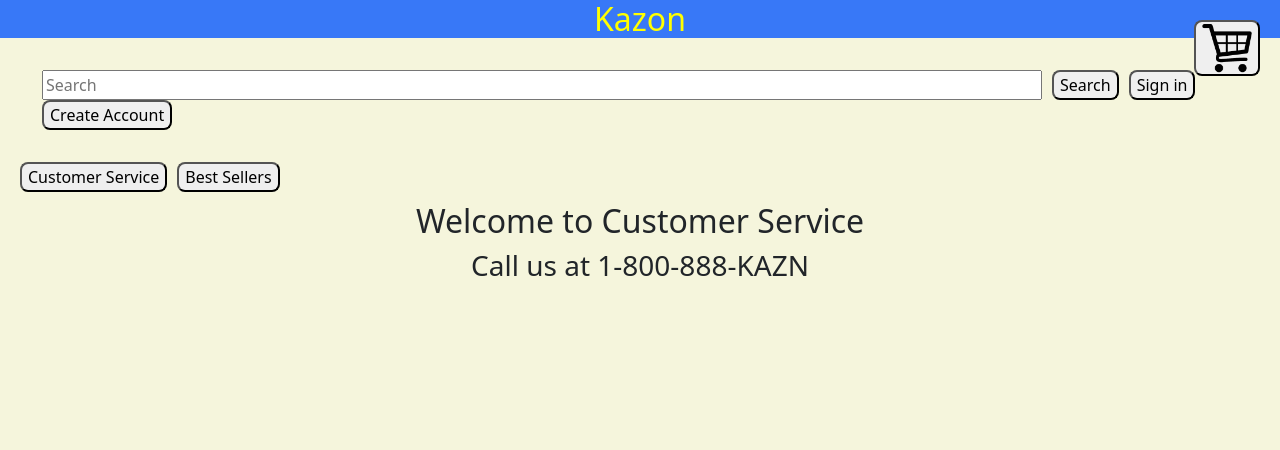
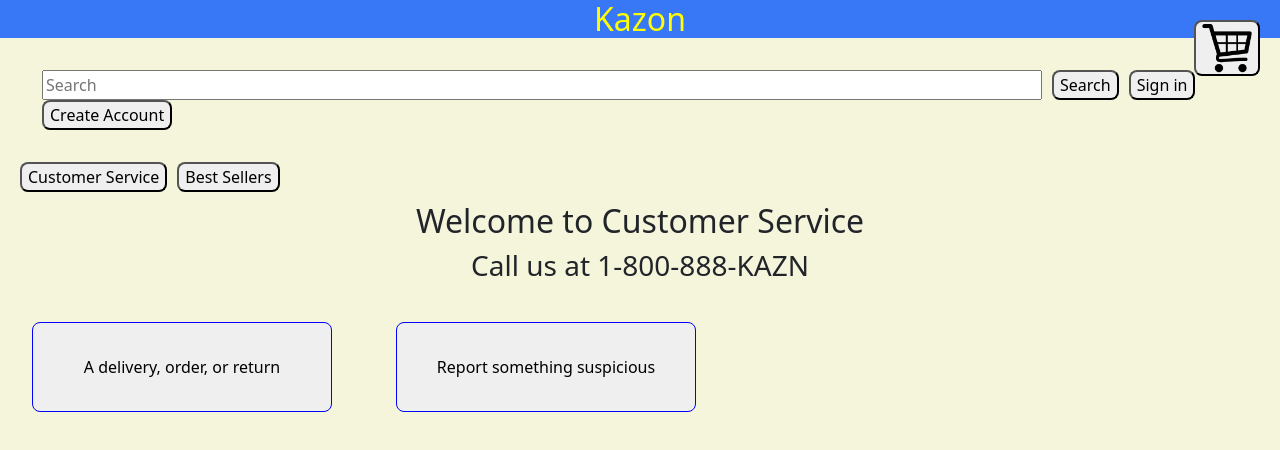
Before and after one commit to ShashiSugrim/kazonfrontend, a React (Create React App) app: page /customerservice in a window 1280 px wide. Shown: the top 450 px of the page. Built offline with nearby package versions, Linux system fonts and the light colour scheme.

Commit message:
updated css, added cards

```diff
--- a/src/components/CustomerService.jsx
+++ b/src/components/CustomerService.jsx
@@ -1,11 +1,26 @@
-import React from "react";
+import React, { useReducer } from "react";
 import CustomerServiceCSS from "../css/CustomerService.module.css";
+import { useNavigate } from "react-router-dom";
 
 const CustomerService = () => {
+  const navigate = useNavigate();
+
+  function handleReport(event) {
+    navigate("../report");
+  }
+
   return (
     <>
       <h2 className={CustomerServiceCSS.cs}>Welcome to Customer Service</h2>
       <h3 className={CustomerServiceCSS.cs}>Call us at 1-800-888-KAZN</h3>
+      <div className={CustomerServiceCSS.container}>
+        <button className={CustomerServiceCSS.box}>
+          A delivery, order, or return
+        </button>
+        <button onClick={handleReport} className={CustomerServiceCSS.box}>
+          Report something suspicious
+        </button>
+      </div>
     </>
   );
 };
--- a/src/css/CustomerService.module.css
+++ b/src/css/CustomerService.module.css
@@ -2,3 +2,15 @@ h2.cs,
 h3.cs {
   text-align: center;
 }
+
+.box {
+  border: 1px solid blue;
+  width: 300px;
+  margin: 2rem;
+  border-radius: 8px;
+  padding: 2rem;
+}
+
+.container {
+  display: flex;
+}
```
